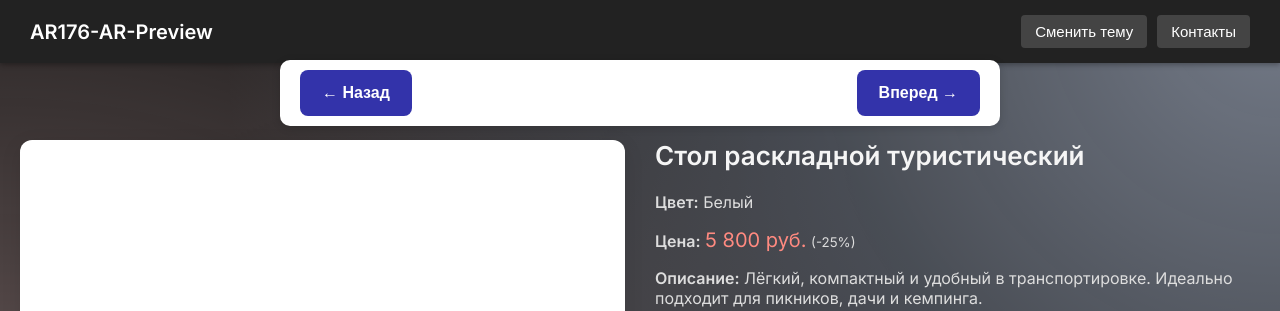
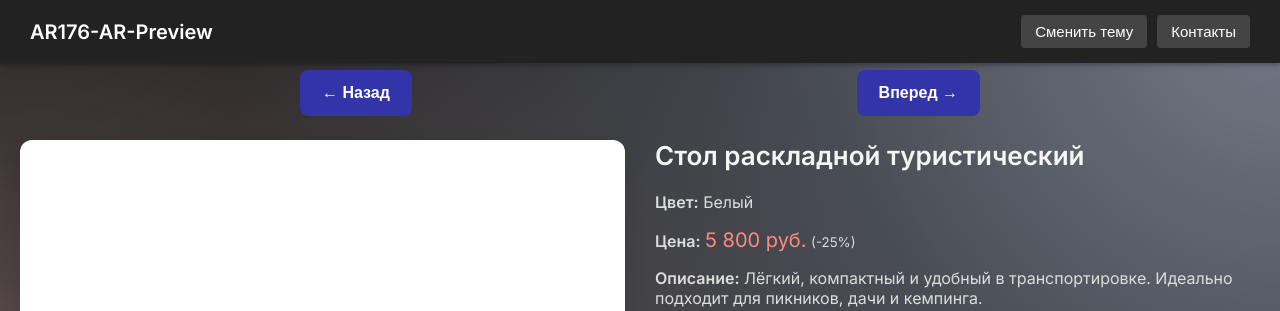
Before and after one commit to Kiwo-69/ar176, a plain HTML site: page index.html in a window 1280 px wide. Shown: the top 311 px of the page. Drawn offline with nearby package versions, Linux system fonts and the light colour scheme.

Commit message:
Update index.html

```diff
--- a/index.html
+++ b/index.html
@@ -112,9 +112,6 @@
     justify-content: space-between;
     padding: 10px 20px;
     z-index: 1100; /* выше, чем у header */
-    background: var(--card-bg);
-    box-shadow: 0 2px 8px rgba(0,0,0,0.15);
-    border-radius: 10px;
   }
 
   #prev-model, #next-model {
```
